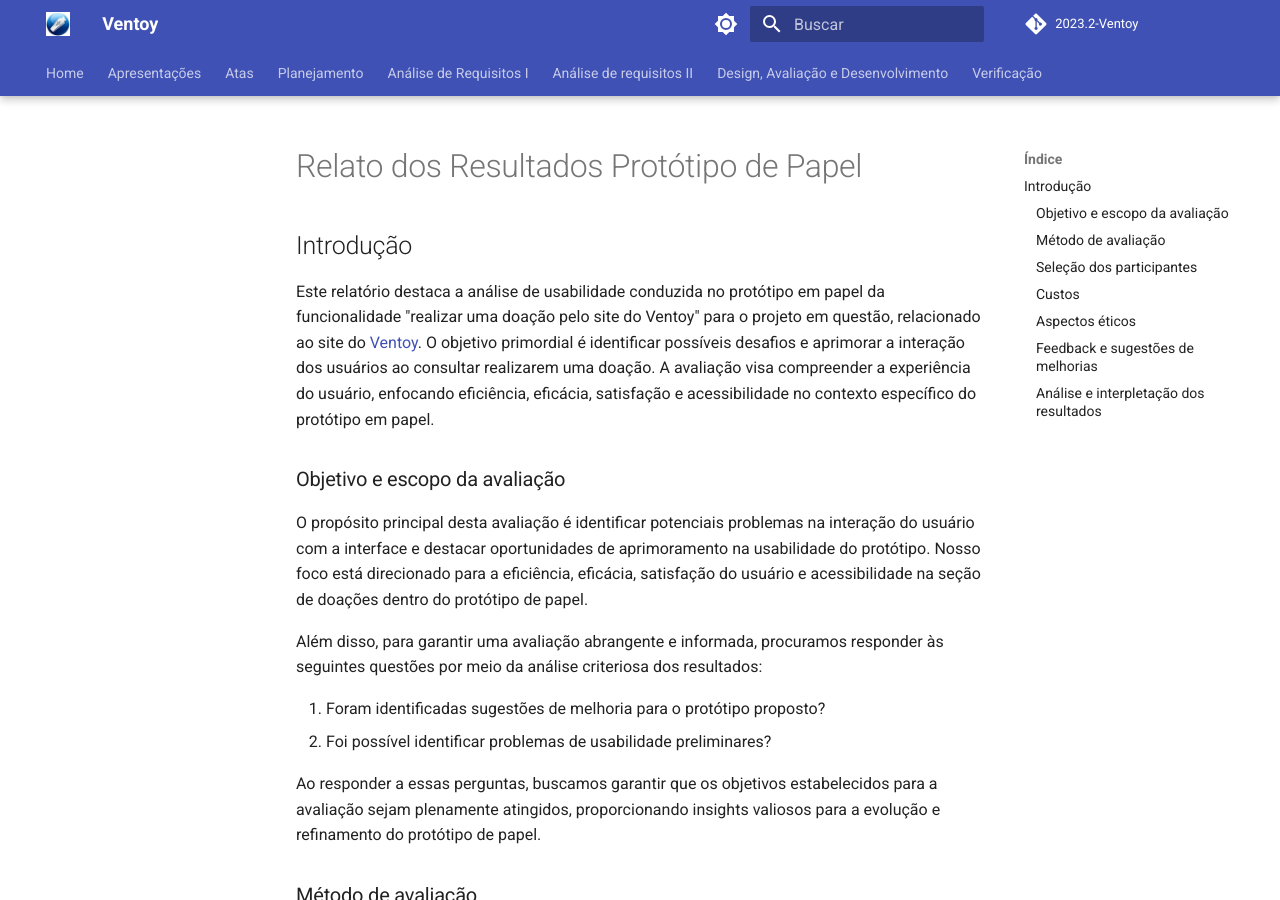
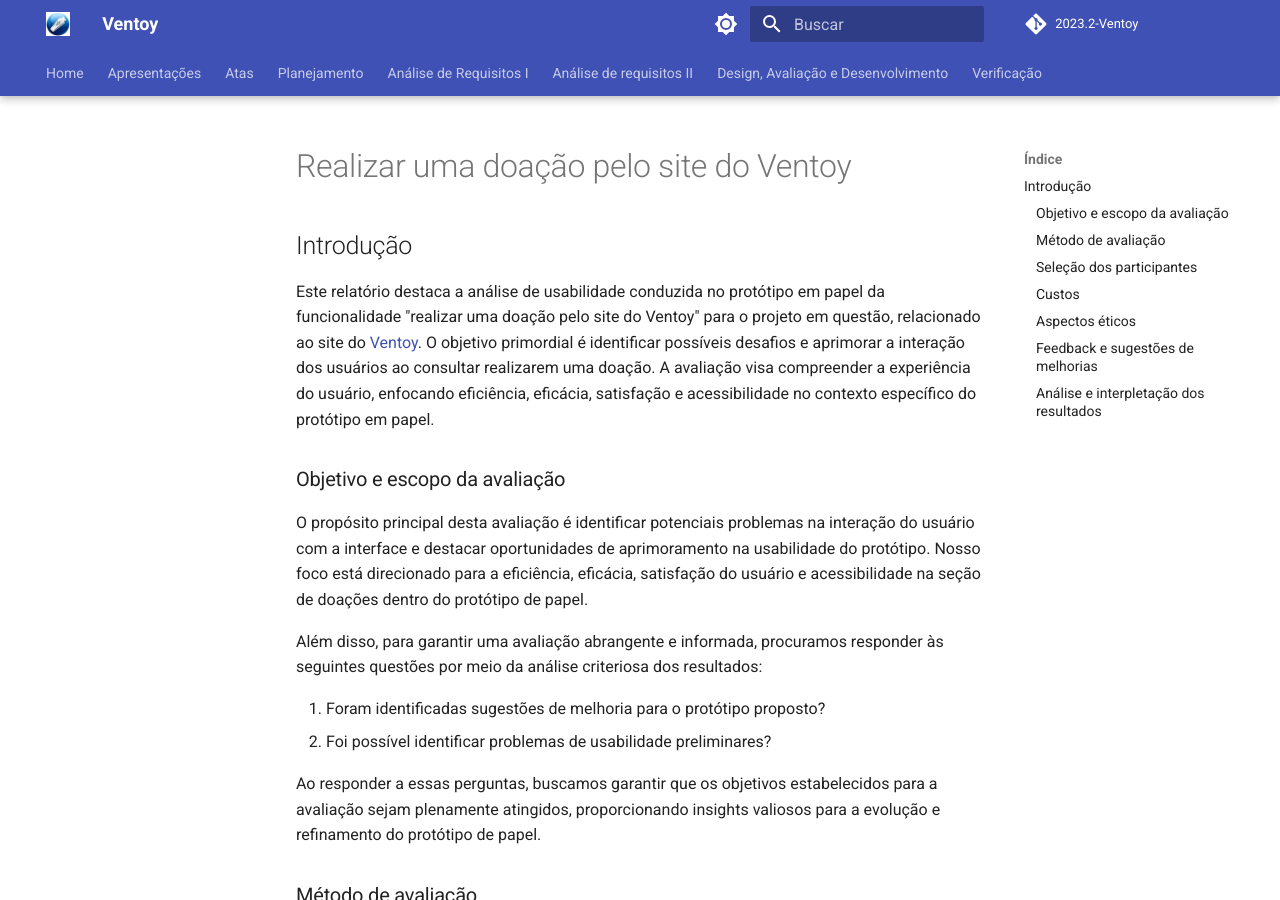
Before and after one commit to Interacao-Humano-Computador/2023.2-Ventoy, an MkDocs documentation site: the page built from docs/DAD/nivel3/relato-dos-resultados-prototipo-de-papel/donation.md, in a window 1280 px wide and 900 px high. Built offline with MkDocs 1.6.1 and Material for MkDocs 9.7.7, drawn with Linux system fonts in a browser that asks for light colours; comment, search, counter and statistics services are not loaded.

Commit message:
Update donation.md

```diff
--- a/docs/DAD/nivel3/relato-dos-resultados-prototipo-de-papel/donation.md
+++ b/docs/DAD/nivel3/relato-dos-resultados-prototipo-de-papel/donation.md
@@ -1,4 +1,4 @@
-# Relato dos Resultados Protótipo de Papel
+# Realizar uma doação pelo site do Ventoy
 
 ## Introdução
 
```
